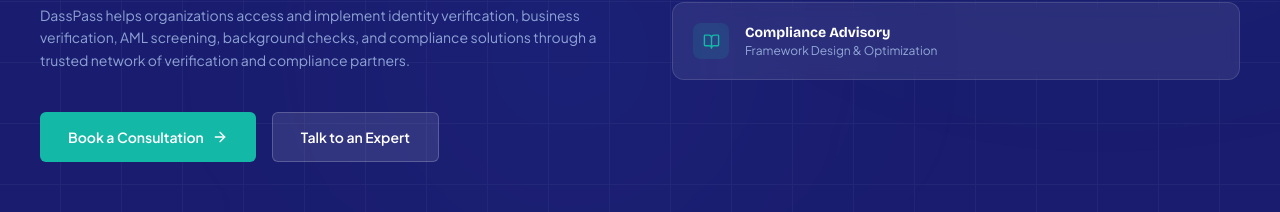
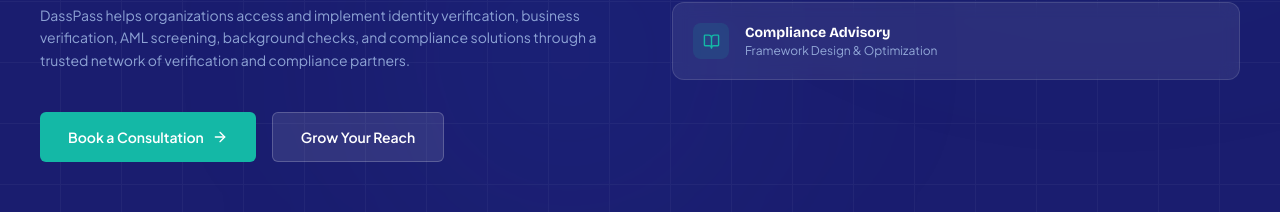
Before and after one commit to DASSPASS/dasspass-v2, a React (Vite) app: page / in a window 1280 px wide. Shown: the part 579-791 px from the top of the page. Built offline with nearby package versions, Linux system fonts and the light colour scheme.

Commit message:
Update App.tsx

```diff
--- a/src/app/App.tsx
+++ b/src/app/App.tsx
@@ -374,7 +374,7 @@
                   className="inline-flex items-center justify-center gap-2 px-7 py-3.5 bg-white/10 text-white font-semibold rounded-md hover:bg-white/15 transition-colors text-sm border border-white/20"
                   style={{ fontFamily: "'Plus Jakarta Sans', sans-serif" }}
                 >
-                  Talk to an Expert
+                  Grow Your Reach
                 </button>
               </div>
             </div>
```
